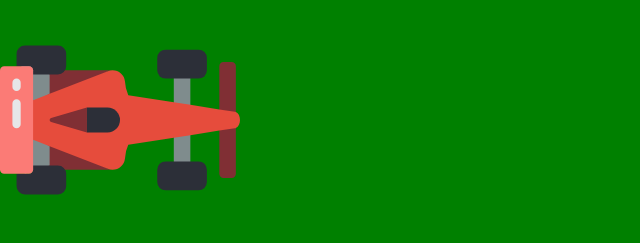
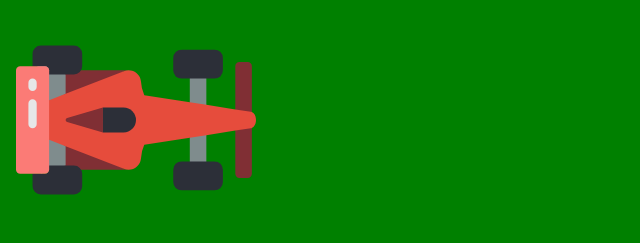
Before and after one commit to jdfenlason/driving-game, a website: page index.html in a window 1280 px wide. Shown: the whole page, without its empty margins (0-640 px from the left). Drawn offline with Linux system fonts and the light colour scheme.

Commit message:
add location to the data model and change the car position to absolute so that it can move

```diff
--- a/main.js
+++ b/main.js
@@ -1,9 +1,17 @@
 var carNav = {
-  direction: 'east'
+  direction: 'east',
+  locationXaxis: 0,
+  locationYaxis: 0
+
 };
-
 var $car = document.querySelector('#car');
 window.addEventListener('keydown', keyEvent);
+
+function drive() {
+  carNav.locationXaxis += 1;
+  $car.style.left = carNav.locationXaxis + 'rem';
+}
+drive();
 
 function keyEvent(event) {
   if (event.keyCode === 37) {
--- a/styles.css
+++ b/styles.css
@@ -10,6 +10,7 @@ body {
 #car {
   width: 15rem;
   transition: transform 0.5s ease-in-out;
+  position: absolute;
 }
 
 .down {
```
